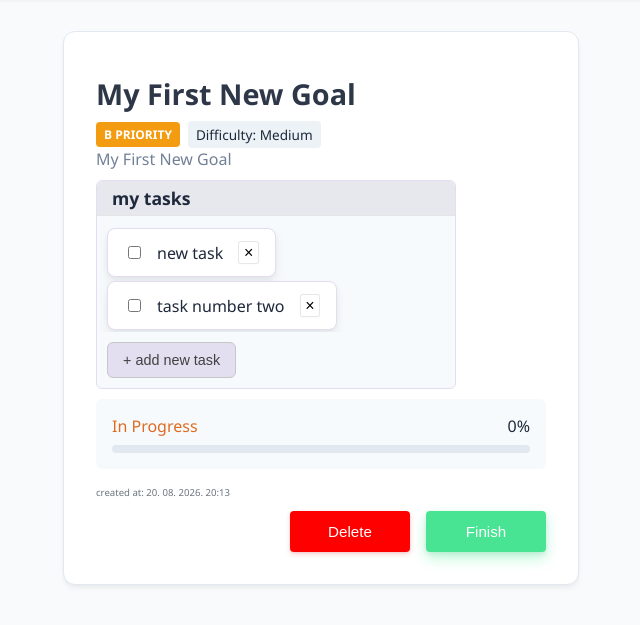
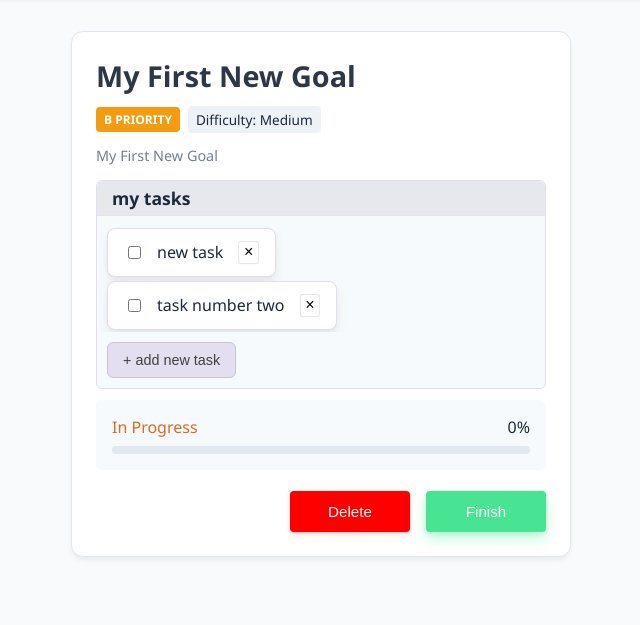
Before and after one commit to ian-developer/flask-focus-app, a Flask app: page /goals/1 in a window 1280 px wide. Shown: the part 65-690 px from the top of the page, without its empty margins (319-959 px from the left). Run offline with Flask 3, Linux system fonts and the light colour scheme.

Commit message:
daily entry

```diff
--- a/app/static/style.css
+++ b/app/static/style.css
@@ -218,7 +218,7 @@ body {
     width: 100%;
     overflow: hidden;
     background: var(--card-bg);
-    padding: 2rem;
+    padding: 1.5rem;
     border-radius: 12px;
     box-shadow: 0 4px 6px -1px rgba(0, 0, 0, 0.05), 0 2px 4px -1px rgba(0, 0, 0, 0.03);
     border: 1px solid var(--border-color);
@@ -841,7 +841,7 @@ li {
 .tasks-wrapper {
     border: var(--card-border-color) 1px solid;
     box-sizing: border-box;
-    width: 80%;
+    width: 100%;
     background-color: #f7fafc;
     border-radius: 6px;
     display: flow-root;
@@ -856,3 +856,22 @@ li {
 .task-item:hover {
     background-color: #fbfafc;
 }
+
+.progress-bar-wrapper {
+    margin: 0.7rem 0;
+    /*border: var(--card-border-color) 1px solid;*/
+    background-color: #f7fafc;
+}
+
+.task-list-box {
+    list-style-type: none;
+    padding: 0px;
+    margin: 0px;
+}
+
+.no-tasks-msg {
+    margin: 0px;
+    padding: 0px;
+    color: #a0aec0;
+    margin-left: 15px;
+}
--- a/app/static/view_goal.js
+++ b/app/static/view_goal.js
@@ -57,8 +57,6 @@ if(tasksContainer){
 
             if (!confirm('Do you want to delete this task?')) return;
 
-            console.log(target.dataset.taskId);
-
             try {
                 const response = await fetch(`/api/tasks/${taskId}`, { method: 'DELETE' });
                 const data = await response.json();
@@ -69,14 +67,13 @@ if(tasksContainer){
 
                 if (remainingTasks.length === 0) {
                     tasksContainer.innerHTML = '';
-                    // Kreiramo novi element za poruku
-                    const noTasksMessage = document.createElement('p');
-                    noTasksMessage.className = 'no-tasks-msg';
-                    noTasksMessage.textContent = 'There is no tasks';
-                    noTasksMessage.innerHTML = '<p style="margin: 0; color: #a0aec0; padding-bottom: 15px;">There are no tasks here.</p>';
+                    const noTasksMsg = document.createElement('p');
+                    noTasksMsg.className = 'no-tasks-msg';
+                    noTasksMsg.textContent = 'There is no tasks';
+                    noTasksMsg.innerHTML = 'There are no tasks here.';
 
                     // Dodajemo poruku u kontejner gdje su bili zadaci
-                    tasksContainer.appendChild(noTasksMessage);
+                    tasksContainer.appendChild(noTasksMsg);
                 }
 
             } catch (err) {
@@ -84,118 +81,6 @@ if(tasksContainer){
             }
             return;
         }
-
-        // SHOW NEW TASK CONTAINER
-
-        /*if(target.classList.contains('new-task-btn')){
-            e.stopPropagation();
-
-            const newTaskBtn = target;
-            const addTaskContainer = target.nextElementSibling;
-
-            if (addTaskContainer) {
-                newTaskBtn.classList.add('hidden');          // Sakrij gumb
-                addTaskContainer.classList.remove('hidden'); // Prikaži input i gumb za spremanje
-
-                // Bonus: Automatski stavi fokus (kurzor) u input polje
-                const inputField = addTaskContainer.querySelector('input');
-                if (inputField) inputField.focus();
-            }
-
-        }
-
-        // CLOSE NEW TASK CONTAINER
-
-        if(target.classList.contains('quit-task-btn')){
-            e.stopPropagation();
-
-            const addTaskContainer = target.closest('.add-task-container');
-            const taskManageBox = target.closest('.task-management-box');
-
-            if (taskManageBox && addTaskContainer) {
-                const newTaskBtn = taskManageBox.querySelector('.new-task-btn');
-                const inputField = addTaskContainer.querySelector('input');
-
-                // Ponovno prikaži početni gumb, sakrij formu
-                if (newTaskBtn) newTaskBtn.classList.remove('hidden');
-                addTaskContainer.classList.add('hidden');
-
-                // Čisti tekst koji je korisnik upisao da ne ostane za idući put
-                if (inputField) inputField.value = '';
-            }
-        }
-
-        // ADD NEW TASK
-
-        if(target.classList.contains('add-task-btn')){
-            e.stopPropagation();
-            const addTaskContainer = target.closest('.add-task-container');
-            const taskManageBox = target.closest('.task-management-box');
-
-            if (taskManageBox && addTaskContainer) {
-                const inputField = addTaskContainer.querySelector('.new-task-input');
-                const taskText = inputField.value.trim();
-
-                const goalId = taskManageBox.dataset.id;
-
-                if (taskText === '') {
-                    alert('Molimo upišite tekst zadatka!');
-                    return;
-                }
-
-                // 2. SLANJE PODATAKA NA BACKEND (U BAZU) PREKO FETCH API-JA
-                fetch(`/api/tasks/${goalId}`, {
-                    method: 'POST',
-                    headers: {
-                        'Content-Type': 'application/json'
-                    },
-                    body: JSON.stringify({
-                        goal_id: goalId,   // Vaš dohvaćeni ID
-                        task_text: taskText // Tekst zadatka
-                    })
-                })
-                .then(response => response.json())
-                .then(data => {
-                    if (data.success) {
-                        const newTask = document.createElement('li');
-                        newTask.className = "task-item task-box";
-                        newTask.style.cssText = "display: flex; align-items: center; justify-content: space-between;";
-
-                        newTask.innerHTML = `<label style="display: flex; align-items: center; gap: 6px; cursor: pointer;">
-                                            <input
-                                                style="margin-right: 10px;"
-                                                type="checkbox"
-                                                class="task-toggle">
-                                            <span>
-                                                ${ data.task_text }
-                                            </span>
-                                        </label>
-
-                                        <button type="button"
-                                                class="delete-task-btn"
-                                                data-task-id="${data.new_task_id}">
-                                            &times;
-                                        </button>`;
-
-                        taskBox.append(newTask);
-
-                        // Sakrijte formu i očistite input nakon uspješnog spremanja
-                        const newTaskBtn = taskManageBox.querySelector('.new-task-btn');
-                        if (newTaskBtn) newTaskBtn.classList.remove('hidden');
-                        addTaskContainer.classList.add('hidden');
-                        inputField.value = '';
-                    } else {
-                        //alert('Greška pri spremanju zadatka u bazu.');
-                        alert('Greška sa servera: ' + (data.message || 'Nepoznata greška'));
-                        console.error('Detalji greške s Flask-a:', data);
-                    }
-                })
-                .catch(error => {
-                    console.error('Greška u komunikaciji s poslužiteljem:', error);
-                });
-            }
-        }*/
-
     });
 }
 
@@ -232,7 +117,6 @@ finishGoalBtn.addEventListener('click', async(e) => {
             .then(response => response.json())
             .then(data => {
                 if (data.success) {
-                    console.log(data)
                     alert('your goal is finished');
                     // Optional: Reload page or update UI dynamically here
                     window.location.reload();
@@ -292,8 +176,9 @@ taskManagementBox.addEventListener('click', async(e) =>{
         }
     }
 
+    // ADD NEW TASK
+
     if(target.classList.contains('add-task-btn')){
-        console.log(target);
         e.stopPropagation();
         const addTaskContainer = target.closest('.add-task-container');
         const taskManageBox = target.closest('.task-management-box');
@@ -323,6 +208,16 @@ taskManagementBox.addEventListener('click', async(e) =>{
             .then(response => response.json())
             .then(data => {
                 if (data.success) {
+
+                    const taskBox = document.createElement('ul');
+                    const noTaskMsg = tasksContainer.querySelector('p');
+                    if (noTaskMsg) {
+                        noTaskMsg.remove();
+                    }
+
+                    taskBox.classList.add('task-list-box');
+                    tasksContainer.appendChild(taskBox);
+
                     const newTask = document.createElement('li');
                     newTask.className = "task-item task-box";
                     newTask.style.cssText = "display: flex; align-items: center; justify-content: space-between;";
--- a/app/templates/dashboard.html
+++ b/app/templates/dashboard.html
@@ -1,6 +1,7 @@
 {% extends 'base.html' %}
 
 {% block content %}
+<div style="max-width: 800px;">
     <div class="homepage-header">
             <h1>my dahsboard</h1>
         </div>
@@ -54,5 +55,5 @@
         </div>
 
     </div>
-
+</div>
 {% endblock %}
--- a/app/templates/view_goal.html
+++ b/app/templates/view_goal.html
@@ -18,9 +18,8 @@
     <div id="goal_card">
 
         <!-- Naslov i Opis -->
-        <div style="overflow: wrap; max-width: 500px;">
-            <h2 style="margin: 0 0 0.5rem 0; font-size: 1.8rem; color: #2d3748; padding-top: 10px;">{{ goal.title }}</h2>
-
+        <div style="overflow: wrap; max-width: 500px; margin-bottom: 0.7rem;">
+            <h2 style="margin: 0px; font-size: 1.8rem; color: #2d3748; padding: 0px;">{{ goal.title }}</h2>
         </div>
 
                 <!-- Prioritet i Težina -->
@@ -31,9 +30,12 @@
             </span>
         </div>
 
-        <span style="color: #718096; width: 100%; white-space: normal; overflow-wrap: anywhere;">
-            {{ goal.description or 'Nema opisa.' }}
-        </span>
+        <div style="padding: 0.7rem 0rem 0.2rem;">
+            <span style="color: #718096; width: 100%; white-space: normal; overflow-wrap: anywhere; font-size: 0.9rem;">
+                {{ goal.description or 'Nema opisa.' }}
+            </span>
+        </div>
+
 
         <!-- SHOW TASKS -->
 
@@ -43,7 +45,7 @@
             </div>
             <div class="tasks-container" style="margin: 10px 0px; overflow: hidden;">
                 {% if tasks %}
-                    <ul style="list-style-type: none; padding: 0px; margin: 0px;" class="task-list-box">
+                    <ul class="task-list-box">
                         {% for task in tasks %}
                             <li class="task-item task-box" style="display: flex; align-items: center; justify-content: space-between;">
                                             <label style="display: flex; align-items: center; gap: 6px; cursor: pointer;">
@@ -63,12 +65,14 @@
                         {% endfor %}
                     </ul>
                 {% else %}
-                    <p style="margin: 0; color: #a0aec0; padding-bottom: 15px;">There are no tasks here.</p>
+                    <p class="no-tasks-msg">There are no tasks here.</p>
                 {% endif %}
-
             </div>
 
             <!-- TASK BUTTONS -->
+
+            <!-- PROBLEM!!! NAKON STA SE OBRIŠU SVI TASKOVI ONDA NE RADI DINAMICKO DODAVANJE TASKOVA DOK SE NE REFRESHA STRANICA -->
+
 
             <div class="task-management-box" data-id="{{goal.id}}">
                 <button class="new-task-btn">+ add new task</button>
@@ -81,7 +85,7 @@
         </div>
 
         <!-- SHOW PROGRESS BAR -->
-        <div style="background: #f7fafc; padding: 1rem; border-radius: 6px; margin-top: 10px; margin-bottom: 10px;">
+        <div style="background: #f7fafc; padding: 1rem; border-radius: 6px;" class="progress-bar-wrapper">
             <div style="display: flex; justify-content: space-between; margin-bottom: 0.5rem; font-weight: 500;">
                 <div class="goal-status">
                     {% if goal.is_completed %}
@@ -100,9 +104,9 @@
         </div>
 
         <!-- Date -->
-        <div>
+        <!--<div>
             <small class="date">created at: {{ goal.created_at.strftime('%d. %m. %Y. %H:%M') }}</small>
-        </div>
+        </div>-->
 
         <!-- Action Buttons-->
         <div style="display: flex;justify-content: flex-end; gap: 1em;">
```
Also changed, not shown: instance/base.db.
